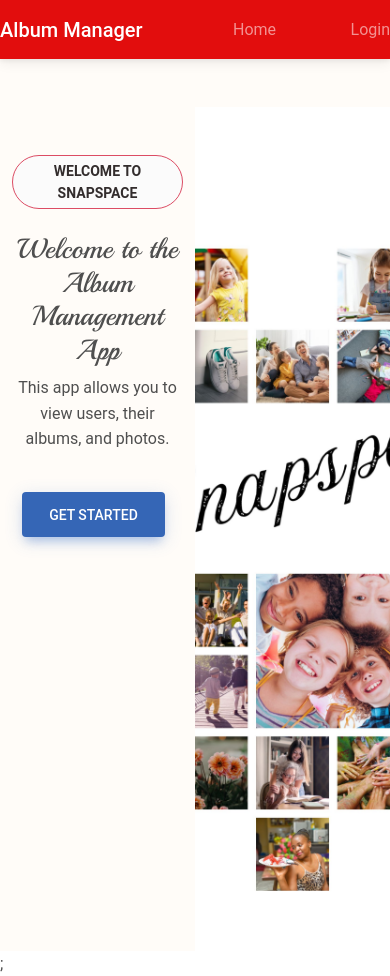
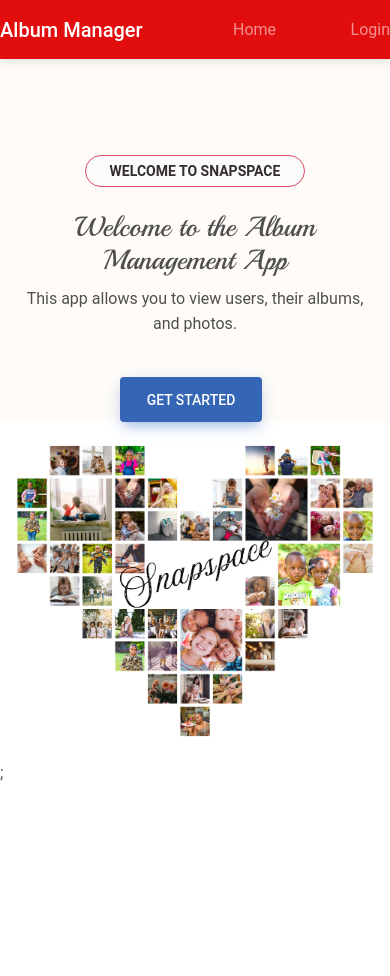
Before and after one commit to CrispinManda/Snapspace-app, a React (Vite) app: page / in a window 390 px wide. After the commit the page ends 844 px from the top, so only its background shows below. Built offline with nearby package versions, Linux system fonts and the light colour scheme.

Commit message:
feat(ui): make LandingPage responsive for small screens
- Adjusted column layout in LandingPage component to stack vertically on small screens
- Added responsive CSS for background section image to adjust height on mobile devices

```diff
--- a/pages/LandingPage.css
+++ b/pages/LandingPage.css
@@ -4,5 +4,11 @@
     background-position: center;
     background-repeat: no-repeat;
     height: 100vh;
+}
 
+
+@media (max-width: 576px) {
+    .background-section {
+        height: 40vh;
+    }
 }
--- a/pages/LandingPage.jsx
+++ b/pages/LandingPage.jsx
@@ -3,20 +3,24 @@ import { Row, Col } from 'react-bootstrap';
 import { MDBBtn } from 'mdb-react-ui-kit';
 import { MDBContainer } from 'mdb-react-ui-kit';
 
-
 const LandingPage = () => {
   return (
-    <MDBContainer fluid  className="text-center  mt-5 ">
+    <MDBContainer fluid className="text-center mt-5">
       <Row>
-        <Col className='mt-5'>
-         <small className="d-inline-block fw-bold text-dark text-uppercase bg-light border border-danger rounded-pill px-4 py-1 mb-4 animated bounceInDown">Welcome to Snapspace</small>
+
+        <Col md={6} xs={12} className="mt-5">
+          <small className="d-inline-block fw-bold text-dark text-uppercase bg-light border border-danger rounded-pill px-4 py-1 mb-4 animated bounceInDown">
+            Welcome to Snapspace
+          </small>
           <h1>Welcome to the Album Management App</h1>
           <p>This app allows you to view users, their albums, and photos.</p>
-          <MDBBtn size='lg'tag='a' href='login' className='me-2 mt-4' active>
+          <MDBBtn size="lg" tag="a" href="login" className="me-2 mt-4" active>
             Get Started
           </MDBBtn>
         </Col>
-        <Col className=' background-section'>
+
+
+        <Col md={6} xs={12} className="background-section">
 
         </Col>
       </Row>
```
